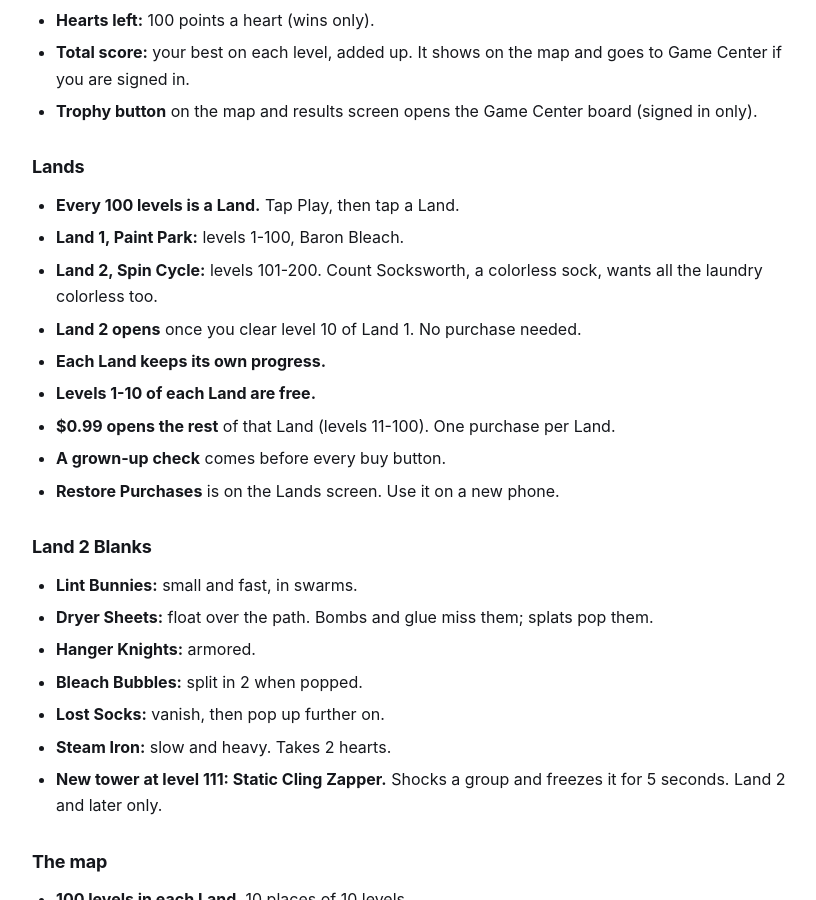
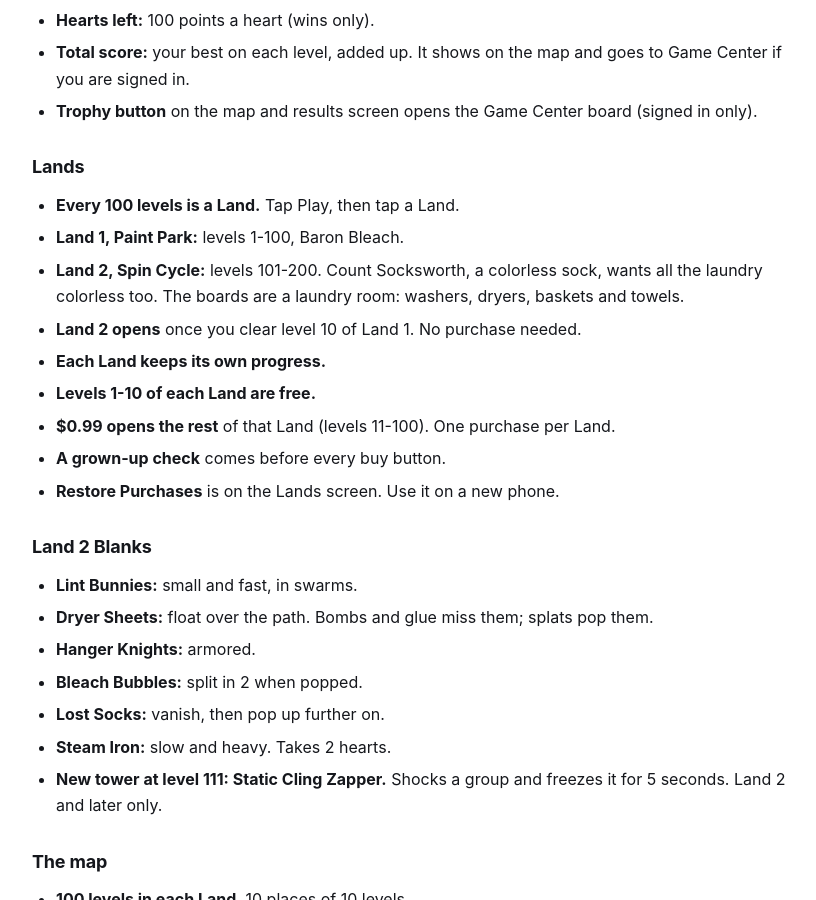
Before and after one commit to mytombrown/team-assist-help, a Jekyll site: the page built from _guides/squishysplatdefense/getting-started.md, in a window 1280 px wide and 900 px high, scrolled down 1726 px. Shown: the whole window, without its empty margins (218-1034 px from the left). Built offline with Jekyll 4.4.1, drawn with Linux system fonts in a browser that asks for light colours.

Commit message:
Build 7 (Splat Defense 1.0): Land 2 opens after Land 1 level 10 with no purchase; Land 2 boards are a laundry room (SSD-1318)

```diff
--- a/_guides/squishysplatdefense/getting-started.md
+++ b/_guides/squishysplatdefense/getting-started.md
@@ -70,7 +70,7 @@
 
 - **Every 100 levels is a Land.** Tap Play, then tap a Land.
 - **Land 1, Paint Park:** levels 1-100, Baron Bleach.
-- **Land 2, Spin Cycle:** levels 101-200. Count Socksworth, a colorless sock, wants all the laundry colorless too.
+- **Land 2, Spin Cycle:** levels 101-200. Count Socksworth, a colorless sock, wants all the laundry colorless too. The boards are a laundry room: washers, dryers, baskets and towels.
 - **Land 2 opens** once you clear level 10 of Land 1. No purchase needed.
 - **Each Land keeps its own progress.**
 - **Levels 1-10 of each Land are free.**
```
